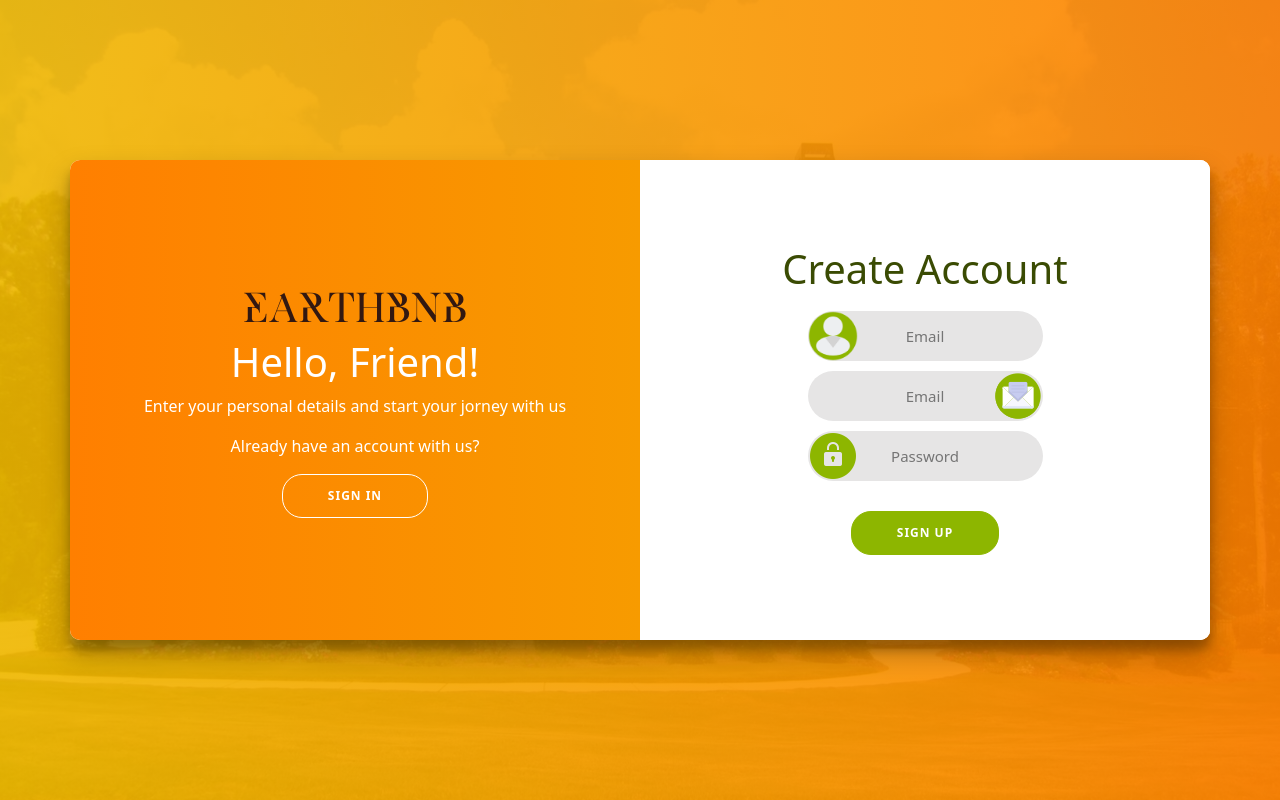
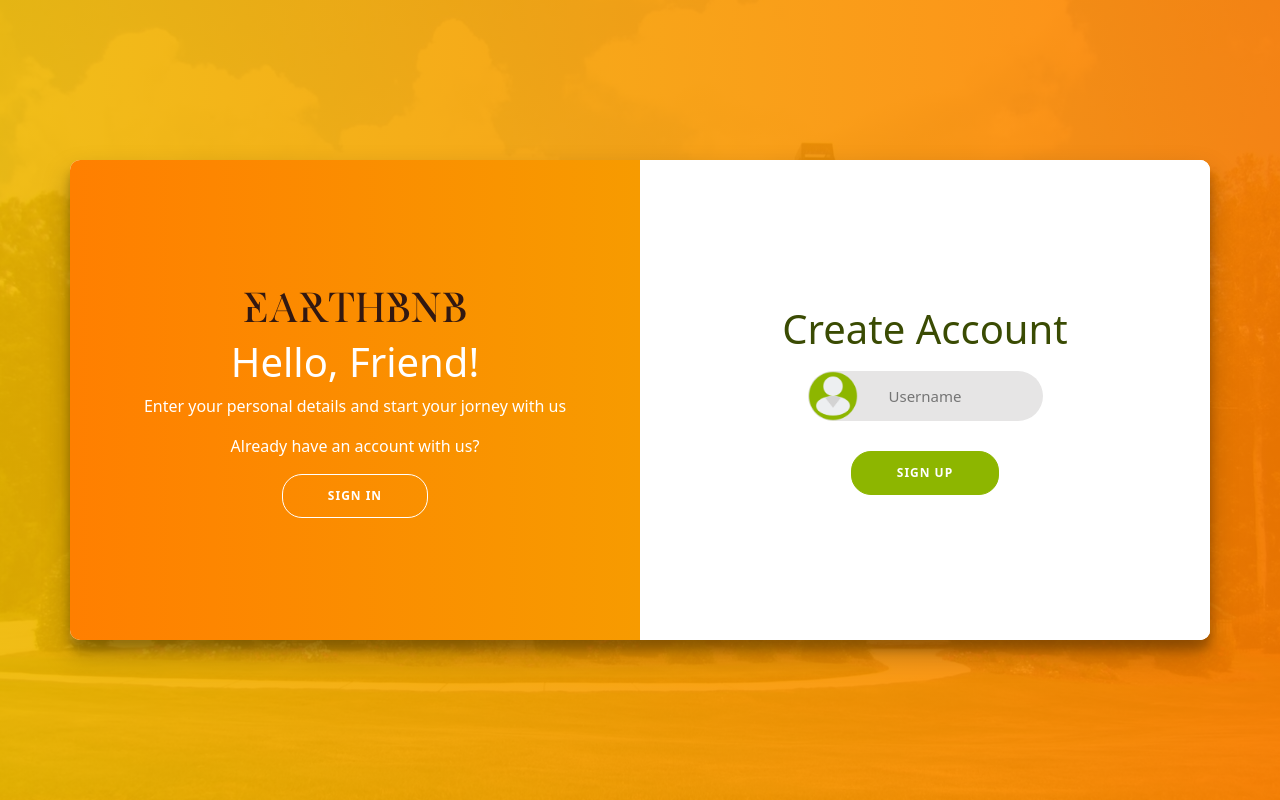
Before and after one commit to PrangonGhose/Earthbnb-frontend, a React (Vite) app: page / in a window 1280 px wide. Both pictures are taken after a click on the button "SIGN UP". Built offline with nearby package versions, Linux system fonts and the light colour scheme.

Commit message:
Update SplashScreen.jsx
Delete unnecessary input boxes

```diff
--- a/src/components/SplashScreen.jsx
+++ b/src/components/SplashScreen.jsx
@@ -1,6 +1,4 @@
 import pic from '../assets/username.png';
-import pwPic from '../assets/password-icon.png';
-import ePic from '../assets/email.png';
 import './stylesheets/SplashScreen.css';
 
 function SplashScreen() {
@@ -20,15 +18,7 @@ function SplashScreen() {
             <h1 className="form-title">Create Account</h1>
             <div className="username-input-container">
               <img src={pic} className="username-img" alt="username-icon" />
-              <input className="username-input" type="email" placeholder="Email" />
-            </div>
-            <div className="password-input-container">
-              <img src={ePic} className="password-img" alt="username-icon" />
-              <input className="password-input" type="email" placeholder="Email" />
-            </div>
-            <div className="reg-password-input-container">
-              <img src={pwPic} className="password-img" alt="username-icon" />
-              <input className="reg-password-input" type="password" placeholder="Password" />
+              <input className="username-input" type="name" placeholder="Username" />
             </div>
             <button type="submit" className="splash-action-btn marg-btn">Sign Up</button>
           </form>
@@ -38,13 +28,8 @@ function SplashScreen() {
             <h1 className="form-title">Sign in</h1>
             <div className="username-input-container">
               <img src={pic} className="username-img" alt="username-icon" />
-              <input className="username-input" type="email" placeholder="Email" />
+              <input className="username-input" type="name" placeholder="Username" />
             </div>
-            <div className="password-input-container">
-              <img src={pwPic} className="password-img" alt="username-icon" />
-              <input className="password-input" type="password" placeholder="Password" />
-            </div>
-            <a className="splash-action-link" href="https://github.com/PrangonGhose/Earthbnb-frontend">Forgot your password?</a>
             <button type="submit" className="splash-action-btn">Sign In</button>
           </form>
         </div>
```
